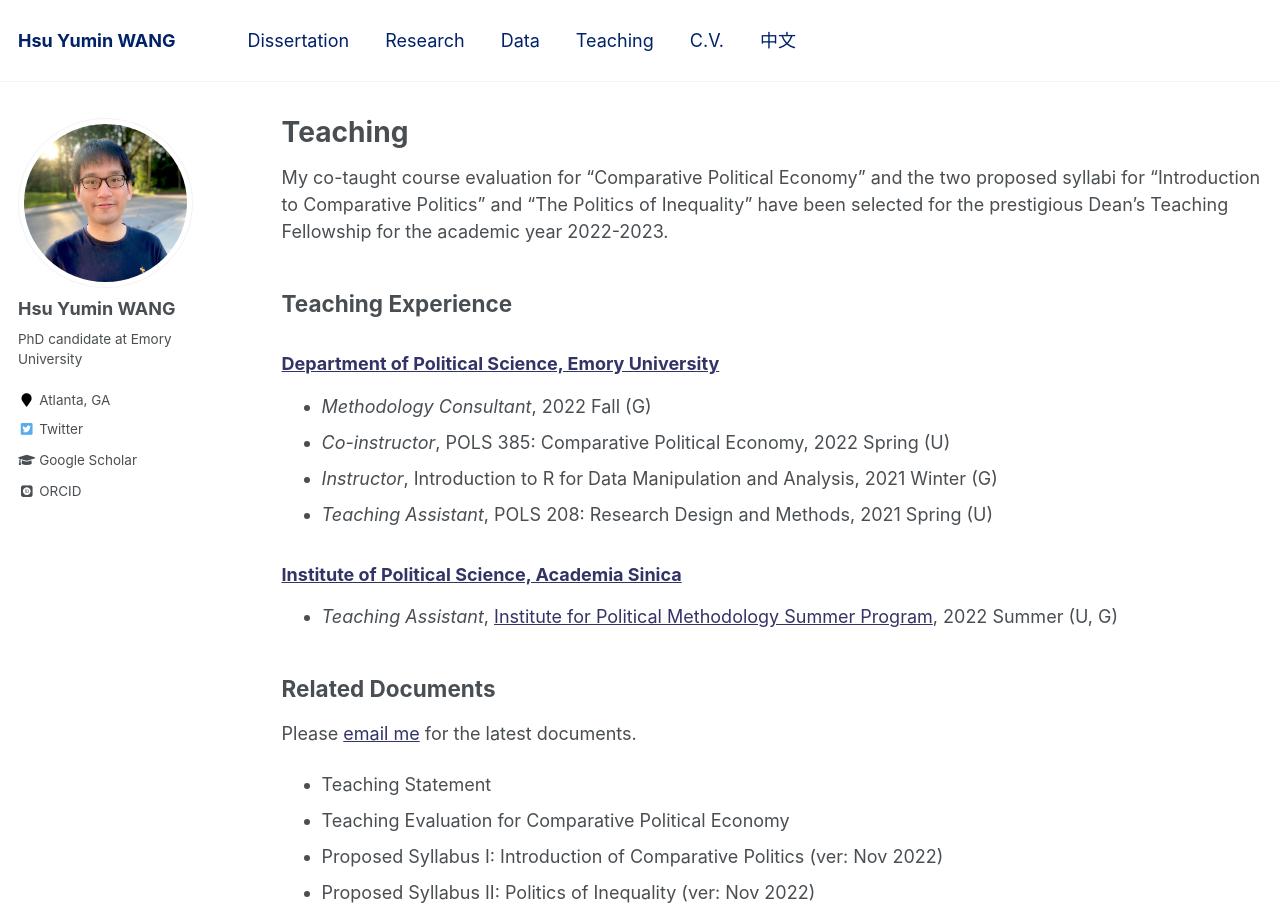
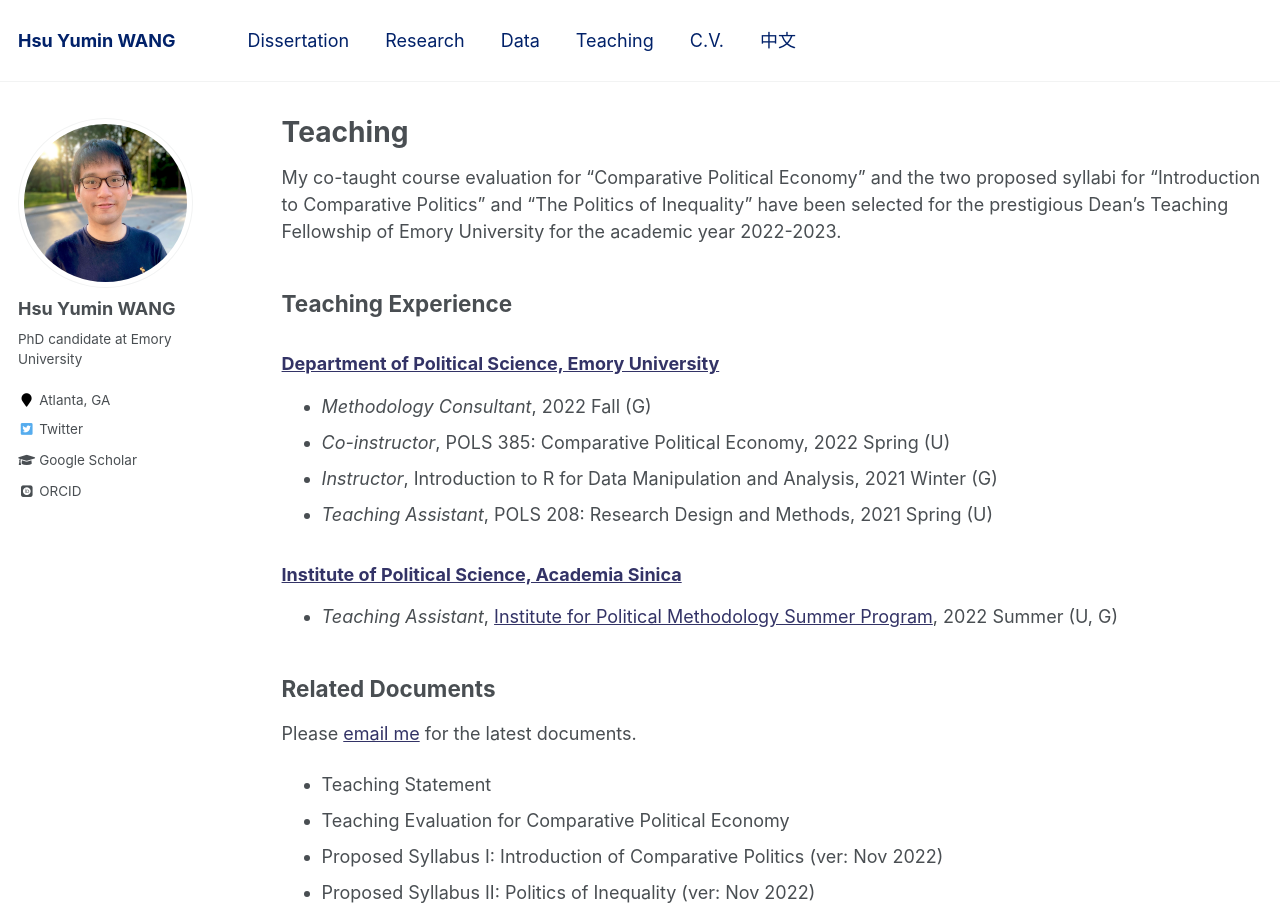
Before and after one commit to hsuyumin/hsuyumin.github.io, a Jekyll site: the page built from _pages/teaching.md, in a window 1280 px wide and 1245 px high, cut to the strip 0-920 px from the top of the window. Built offline with Jekyll 4.4.1, drawn with Linux system fonts in a browser that asks for light colours; some web fonts are replaced.

Commit message:
Update teaching.md

```diff
--- a/_pages/teaching.md
+++ b/_pages/teaching.md
@@ -7,7 +7,7 @@ author_profile: true
 
 {% include base_path %}
 
-My co-taught course evaluation for "Comparative Political Economy" and the two proposed syllabi for "Introduction to Comparative Politics" and "The Politics of Inequality" have been selected for the prestigious Dean's Teaching Fellowship for the academic year 2022-2023.
+My co-taught course evaluation for "Comparative Political Economy" and the two proposed syllabi for "Introduction to Comparative Politics" and "The Politics of Inequality" have been selected for the prestigious Dean's Teaching Fellowship of Emory University for the academic year 2022-2023.
 
 ## Teaching Experience
 
```
